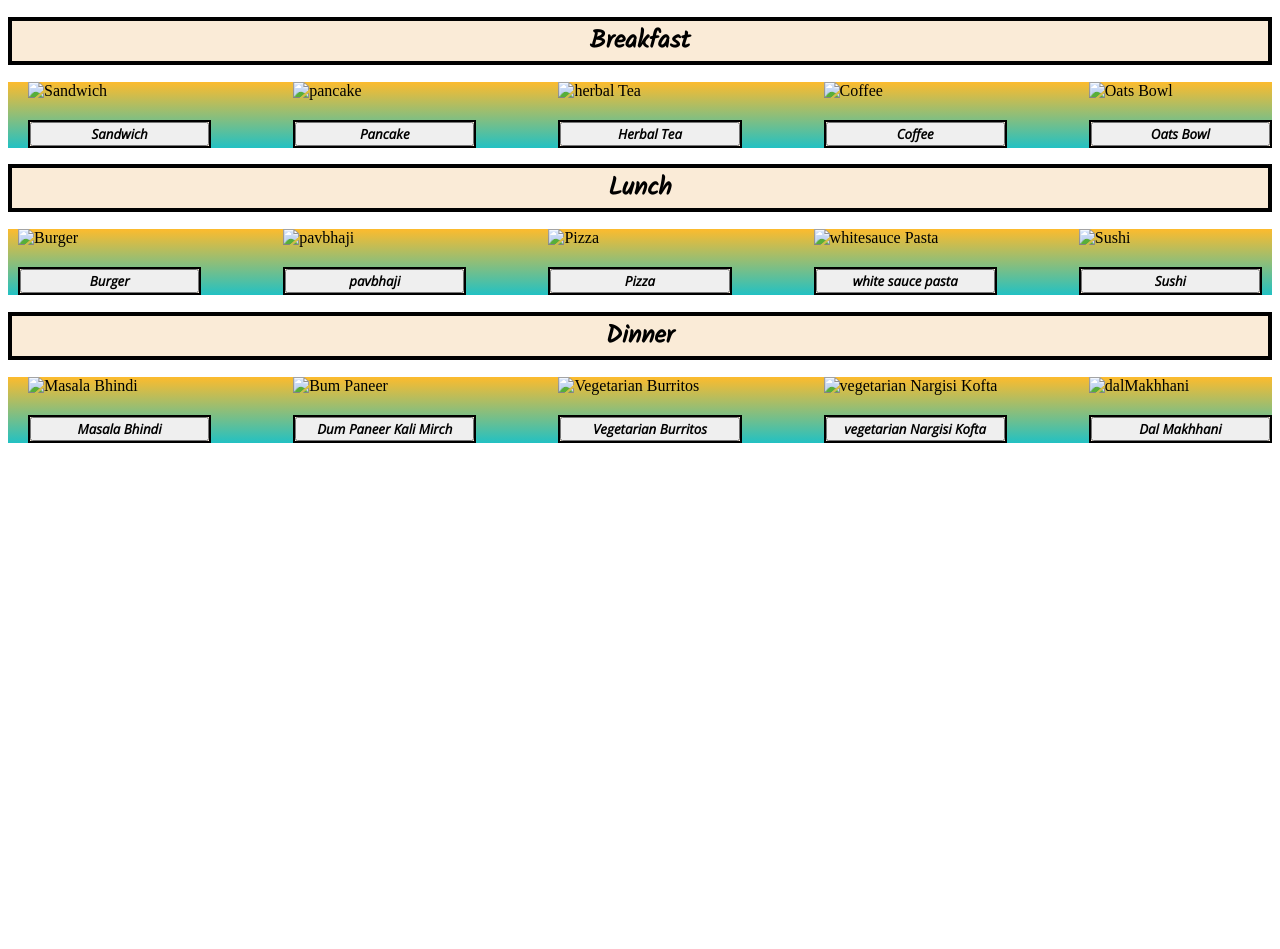
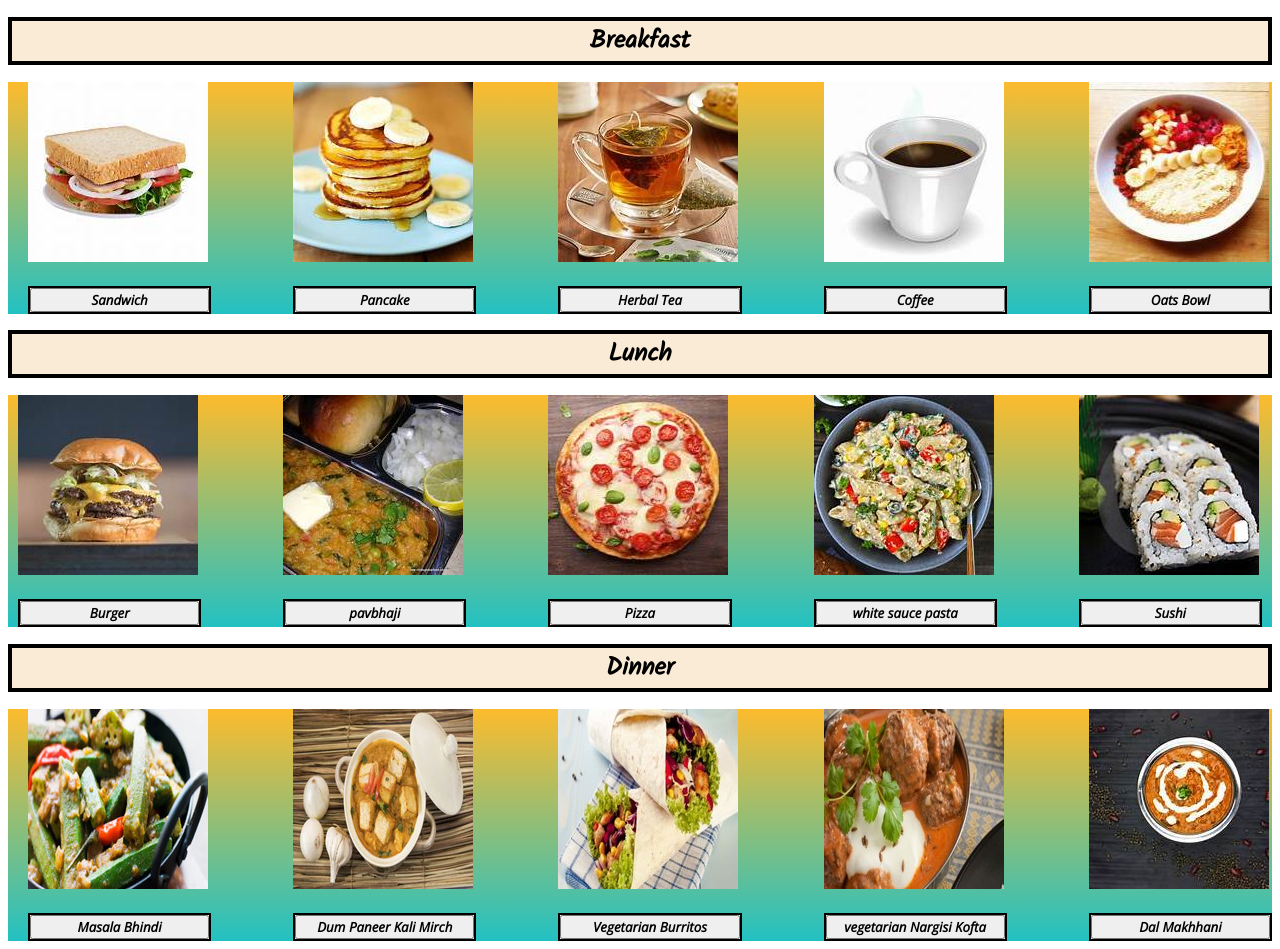
Before and after one commit to KeshavTiwari373/My-Food-Diary, a plain HTML site: page menu.html in a window 1280 px wide. Before the commit the page ends 800 px from the top, so only its background shows below. Drawn offline with nearby package versions, Linux system fonts and the light colour scheme; files that its build step writes are made by us from their sources.

Commit message:
Update menu.html

```diff
--- a/menu.html
+++ b/menu.html
@@ -1,7 +1,7 @@
 <!DOCTYPE html>
 <html lang="en">
 <head>
-    <link rel="stylesheet" href="./css/menu.css">
+    <link rel="stylesheet" href="menu.css">
     <meta charset="UTF-8">
     <meta name="viewport" content="width=device-width, initial-scale=1.0">
     <link rel="preconnect" href="https://fonts.googleapis.com">
@@ -18,7 +18,7 @@
         <div class="breakfast">
             <div class="breakfastContainer">
                 <div class="image">
-                    <img src="./image/sanswitch.jpeg" alt="Sandwich">
+                    <img src="sanswitch.jpeg" alt="Sandwich">
                 </div>
                 <div class="foodbtn">
                     <button>Sandwich</button>
@@ -26,7 +26,7 @@
             </div>
             <div class="breakfastContainer">
                 <div class="image">
-                    <img src="./image/pancake.jpeg" alt="pancake">
+                    <img src="pancake.jpeg" alt="pancake">
                 </div>
                 <div class="foodbtn">
                     <button>Pancake</button>
@@ -34,7 +34,7 @@
             </div>
             <div class="breakfastContainer">
                 <div class="image">
-                    <img src="./image/harbal tea.jpeg" alt="herbal Tea">
+                    <img src="harbal tea.jpeg" alt="herbal Tea">
                 </div>
                 <div class="foodbtn">
                     <button>Herbal Tea</button>
@@ -42,7 +42,7 @@
             </div>
             <div class="breakfastContainer">
                 <div class="image">
-                    <img src="./image/coffee.jpeg" alt="Coffee">
+                    <img src="coffee.jpeg" alt="Coffee">
                 </div>
                 <div class="foodbtn">
                     <button>Coffee</button>
@@ -50,7 +50,7 @@
             </div>
             <div class="breakfastContainer">
                 <div class="image">
-                    <img src="./image/oats.jpeg" alt="Oats Bowl">
+                    <img src="oats.jpeg" alt="Oats Bowl">
                 </div>
                 <div class="foodbtn">
                     <button>Oats Bowl</button>
@@ -61,7 +61,7 @@
         <div class="lunch">
             <div class="lunchContainer">
                 <div class="image">
-                    <img src="./image/burger.jpeg" alt="Burger">
+                    <img src="burger.jpeg" alt="Burger">
                 </div>
                 <div class="foodbtn">
                     <button>Burger</button>
@@ -69,7 +69,7 @@
             </div>
             <div class="lunchContainer">
                 <div class="image">
-                    <img src="./image/pavbhaji.jpeg" alt="pavbhaji">
+                    <img src="pavbhaji.jpeg" alt="pavbhaji">
                 </div>
                 <div class="foodbtn">
                     <button>pavbhaji</button>
@@ -77,7 +77,7 @@
             </div>
             <div class="lunchContainer">
                 <div class="image">
-                    <img src="./image/pizza.jpeg" alt="Pizza">
+                    <img src="pizza.jpeg" alt="Pizza">
                 </div>
                 <div class="foodbtn">
                     <button>Pizza</button>
@@ -85,7 +85,7 @@
             </div>
             <div class="lunchContainer">
                 <div class="image">
-                    <img src="./image/whitesauce.jpeg" alt="whitesauce Pasta">
+                    <img src="whitesauce.jpeg" alt="whitesauce Pasta">
                 </div>
                 <div class="foodbtn">
                     <button>white sauce pasta</button>
@@ -93,7 +93,7 @@
             </div>
             <div class="lunchContainer">
                 <div class="image">
-                    <img src="./image/sushi.jpeg" alt="Sushi">
+                    <img src="sushi.jpeg" alt="Sushi">
                 </div>
                 <div class="foodbtn">
                     <button>Sushi</button>
@@ -104,7 +104,7 @@
         <div class="dinner">
             <div class="dinnerContainer">
                 <div class="image">
-                    <img src="./image/Masala Bhindi.jpg" alt="Masala Bhindi">
+                    <img src="Masala Bhindi.jpg" alt="Masala Bhindi">
                 </div>
                 <div class="foodbtn">
                     <button>Masala Bhindi</button>
@@ -112,7 +112,7 @@
             </div>
             <div class="dinnerContainer">
                 <div class="image">
-                    <img src="./image/Dum Paneer Kali Mirch.jpg" alt="Bum Paneer">
+                    <img src="Dum Paneer Kali Mirch.jpg" alt="Bum Paneer">
                 </div>
                 <div class="foodbtn">
                     <button>Dum Paneer Kali Mirch</button>
@@ -120,7 +120,7 @@
             </div>
             <div class="dinnerContainer">
                 <div class="image">
-                    <img src="./image/Vegetarian Burritos.jpg" alt="Vegetarian Burritos">
+                    <img src="Vegetarian Burritos.jpg" alt="Vegetarian Burritos">
                 </div>
                 <div class="foodbtn">
                     <button>Vegetarian Burritos</button>
@@ -128,7 +128,7 @@
             </div>
             <div class="dinnerContainer">
                 <div class="image">
-                    <img src="./image/vegetarian Nargisi Kofta.jpg" alt="vegetarian Nargisi Kofta">
+                    <img src="vegetarian Nargisi Kofta.jpg" alt="vegetarian Nargisi Kofta">
                 </div>
                 <div class="foodbtn">
                     <button>vegetarian Nargisi Kofta</button>
@@ -136,7 +136,7 @@
             </div>
             <div class="dinnerContainer">
                 <div class="image">
-                    <img src="./image/dalMakhhani.jpeg" alt="dalMakhhani">
+                    <img src="dalMakhhani.jpeg" alt="dalMakhhani">
                 </div>
                 <div class="foodbtn">
                     <button>Dal Makhhani</button>
```
